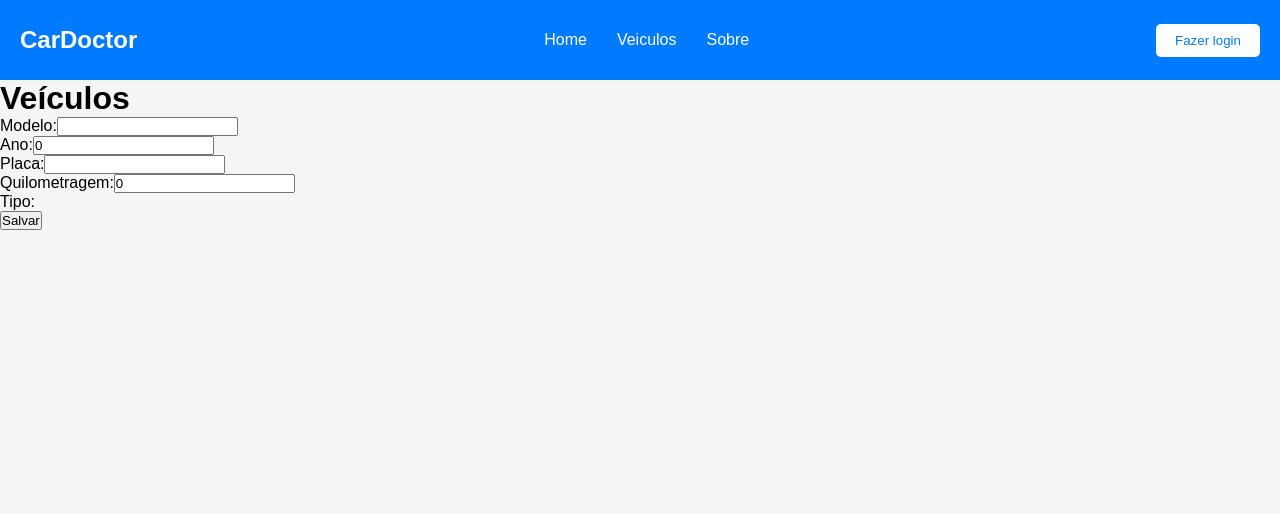
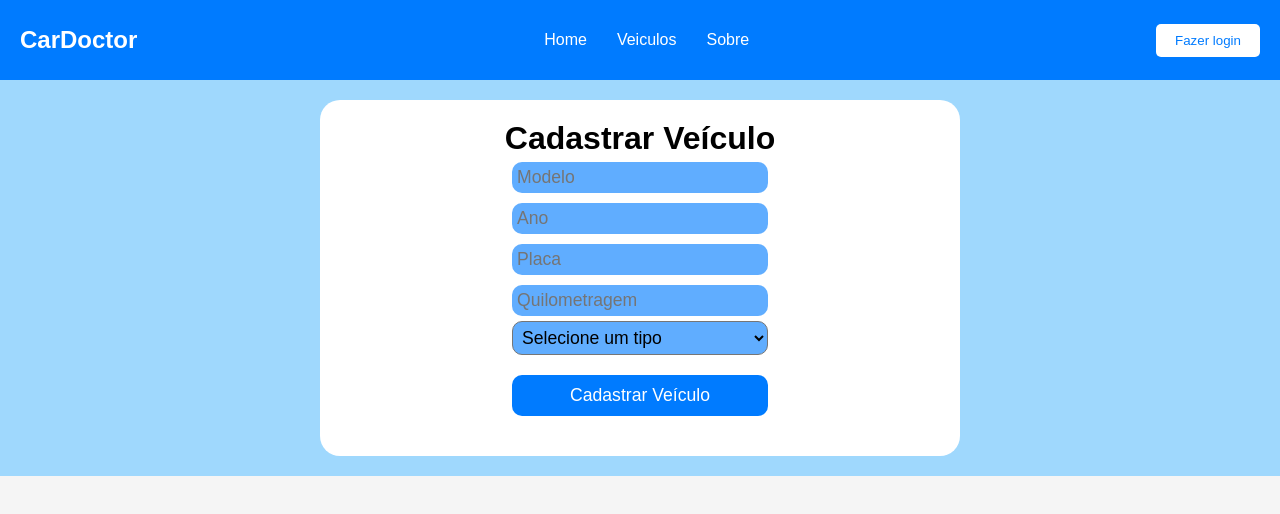
Before and after one commit to GugaSout/Challenge_front, a React (Vite) app: page /Veiculos in a window 1280 px wide. Shown: the top 514 px of the page. Built offline with nearby package versions, Linux system fonts and the light colour scheme.

Commit message:
Fazendo a pagina veiculos

```diff
--- /dev/null
+++ b/src/routes/Veiculos/Veiculos.css
@@ -0,0 +1,60 @@
+.div-veiculos{
+    display: flex;
+    justify-content:center ;
+    align-items: center;
+    flex-direction: column;
+    background-color:rgba(147, 212, 255, 0.863);
+
+    padding: 20px;
+}
+.div-veiculoscad{
+    display: flex;
+    justify-content: center;
+    align-items: center;
+}
+.div-veiculoscad p {
+    margin: 10px;
+}
+.div-form{
+    background-color: white;
+    border-radius: 20px;
+    width: 50vw;
+    padding: 20px;
+    display: flex;
+    justify-content: center;
+    align-items: center;
+    flex-direction: column;
+}
+.div-form input{
+    font-size: 1.1em;
+    margin: 5px;
+    padding: 5px;
+    width: 20vw;
+    border-radius: 10px;
+    border: none;
+    background-color: #60adff;
+}
+.div-form select{
+    padding: 5px;
+    font-size: 1.1em;
+    width: 20vw;
+    border-radius: 10px;
+    background-color: #60adff;
+}
+.btn-Veiculo{
+    margin: 20px;
+    padding: 10px;
+    width: 20vw;
+    background-color: rgb(0, 123, 255);
+    border: none;
+    color: white;
+    border-radius: 10px;
+    font-size: 1.1rem;
+    transition: 0.5s;
+}
+.btn-Veiculo:hover{
+    color: #007bff;
+    background-color: white;
+    border:1px solid #007bff;
+
+}
--- a/src/routes/Veiculos/index.tsx
+++ b/src/routes/Veiculos/index.tsx
@@ -1,65 +1,139 @@
 import React, { useState } from 'react';
+import './Veiculos.css'
 
-interface Vehicle {
-  model: string;
-  year: number;
-  plate: string;
-  mileage: number;
-  type: string;
+interface Veiculo {
+  modelo: string;
+  ano: string;
+  placa: string;
+  quilometragem: string;
+  tipo: string;
 }
 
 export default function Veiculos(){
 
-    const [vehicle, setVehicle] = useState<Vehicle>({
-        model: '',
-        year: 0,
-        plate: '',
-        mileage: 0,
-        type: '',
+  const [veiculos, setVeiculos] = useState<Veiculo[]>([]);
+  const [veiculo, setVeiculo] = useState<Veiculo>({
+    modelo: '',
+    ano: '',
+    placa: '',
+    quilometragem: '',
+    tipo: ''
   });
 
-      const handleChange = (event: React.ChangeEvent<HTMLInputElement>) => {
-        setVehicle({ ...vehicle, [event.target.name]: event.target.value });
+  const [editIndex, setEditIndex] = useState<number | null>(null);
+  const [isEditing, setIsEditing] = useState<boolean>(false);
+  const [showForm, setShowForm] = useState<boolean>(true);
+
+  const handleChange = (e: React.ChangeEvent<HTMLInputElement | HTMLSelectElement>) => {
+    const { name, value } = e.target;
+    setVeiculo((prevVehicle) => ({
+      ...prevVehicle,
+      [name]: value
+    }));
   };
 
-      const handleSubmit = (event: React.FormEvent<HTMLFormElement>) => {
-        event.preventDefault();
-        console.log('Vehicle   data:', vehicle);
-        // Aqui você implementaria a lógica para salvar os dados, por exemplo, enviando para uma API
+  const handleSubmit = (e: React.FormEvent) => {
+    e.preventDefault();
+    if (isEditing && editIndex !== null) {
+
+      const updatedVehicles = veiculos.map((v, index) =>
+        index === editIndex ? veiculo : v
+      );
+      setVeiculos(updatedVehicles);
+      setIsEditing(false);
+      setEditIndex(null);
+    } else {
+
+      setVeiculos((prevVehicles) => [...prevVehicles, veiculo]);
+    }
+
+    setVeiculo({ modelo: '', ano: '', placa: '', quilometragem: '', tipo: '' });
   };
 
+  const handleEdit = (index: number) => {
+
+    const vehicleToEdit = veiculos[index];
+    setVeiculo(vehicleToEdit);
+    setIsEditing(true);
+    setEditIndex(index);
+    setShowForm(true);
+  };
+
+
   return (
-        <div>
-            <h1>Veículos</h1>
+    <div className='div-veiculos'>
+      {veiculos.length > 0 && (
+        <div className='div-veiculoscad'>
+          <h2>Veículos Cadastrados:</h2>
+          {veiculos.map((v, index) => (
+            <div key={index} className='veiculo'>
+              <p><strong>Modelo:</strong> {v.modelo}</p>
+              <p><strong>Ano:</strong> {v.ano}</p>
+              <p><strong>Placa:</strong> {v.placa}</p>
+              <p><strong>Quilometragem:</strong> {v.quilometragem}</p>
+              <p><strong>Tipo:</strong> {v.tipo}</p>
+              <button onClick={() => handleEdit(index)} className='btn-Veiculo'>
+                Alterar Veículo
+              </button>
+            </div>
+          ))}
+        </div>
+      )}
+
+
+      {showForm && (
         <form onSubmit={handleSubmit}>
-                <label>Modelo:</label>
-                <input type="text" name="model" value={vehicle.model} onChange={handleChange} />
-                <br/>
-                <label>Ano:</label>
-                <input type="number" name="year" value={vehicle.year} onChange={handleChange}/>
-                <br/>
-                <label>Placa:</label>
-                <input type="text" name="plate" value={vehicle.plate} onChange={handleChange}/>
-                <br/>
-                <label>Quilometragem:</label>
-                <input type="number" name="mileage" value={vehicle.mileage} onChange
-                = {handleChange} />
-                <br/>
-                <label>Tipo:</label>
+          <div className='div-form'>
+            <h1>{isEditing ? "Editar Veículo" :"Cadastrar Veículo"}</h1>
+            <input
+              type="text"
+              name="modelo"
+              value={veiculo.modelo}
+              onChange={handleChange}
+              placeholder='Modelo'
+              required
+            />
 
-                <br/>
-                <button type="submit">Salvar</button>
+            <input
+              type="text"
+              name="ano"
+              value={veiculo.ano}
+              onChange={handleChange}
+              placeholder='Ano'
+              required
+            />
 
+            <input
+              type="text"
+              name="placa"
+              value={veiculo.placa}
+              onChange={handleChange}
+              placeholder='Placa'
+              required
+            />
+
+            <input
+              type="text"
+              name="quilometragem"
+              value={veiculo.quilometragem}
+              onChange={handleChange}
+              placeholder='Quilometragem'
+              required
+            />
+
+            <select name="tipo" value={veiculo.tipo} onChange={handleChange} required>
+              <option value="">Selecione um tipo</option>
+              <option value="carro">Carro</option>
+              <option value="moto">Moto</option>
+              <option value="caminhão">Caminhão</option>
+            </select>
+
+            <button type="submit" className='btn-Veiculo'>
+              {isEditing ? "Salvar Alterações" : "Cadastrar Veículo"}
+            </button>
+          </div>
         </form>
+      )}
     </div>
-
-        // <form onSubmit={handleSubmit}>
-        //   <div>
-        //     <label htmlFor="model">Modelo:</label>
-        //     <input type="text" id="model" name="model" value={vehicle.model} onChange={handleChange} />
-        //   </div>
-        //   {/* ... outros campos ... */}
-        //   {/* <button type="submit">Salvar</button>
-        // </form> */}
   )
 }
```
Lines whose indentation alone changed are shown as unchanged.
